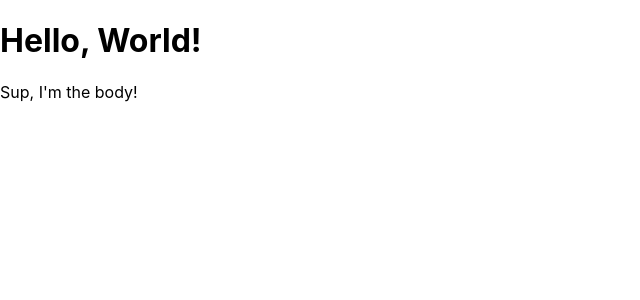
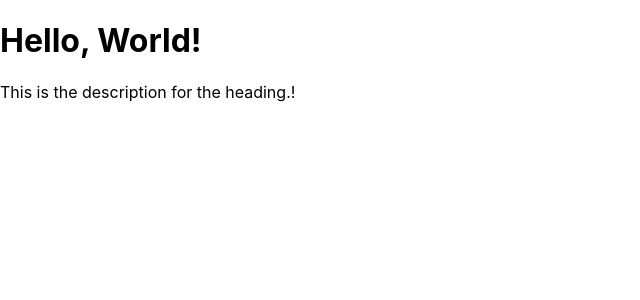
Before and after one commit to hedyhli/react-myapp, a React (Create React App) app: page / in a window 1280 px wide. Shown: the top 300 px of the page, without its empty margins (0-640 px from the left). Built offline with nearby package versions, Linux system fonts and the light colour scheme.

Commit message:
update description text for the heading
previously: "Sup, I'm the body!"
now changed to "This is the description for the heading."

```diff
--- a/src/MyApp/HeaderDescrpt.js
+++ b/src/MyApp/HeaderDescrpt.js
@@ -5,7 +5,7 @@ class HeaderDescrpt extends React.Component {
   constructor(props) {
     super(props);
     this.state = {
-      contents: "Sup, I'm the body"
+      contents: "This is the description for the heading."
     }
     if (this.props.contents) {
       this.setState({contents: this.props.contents});
```
